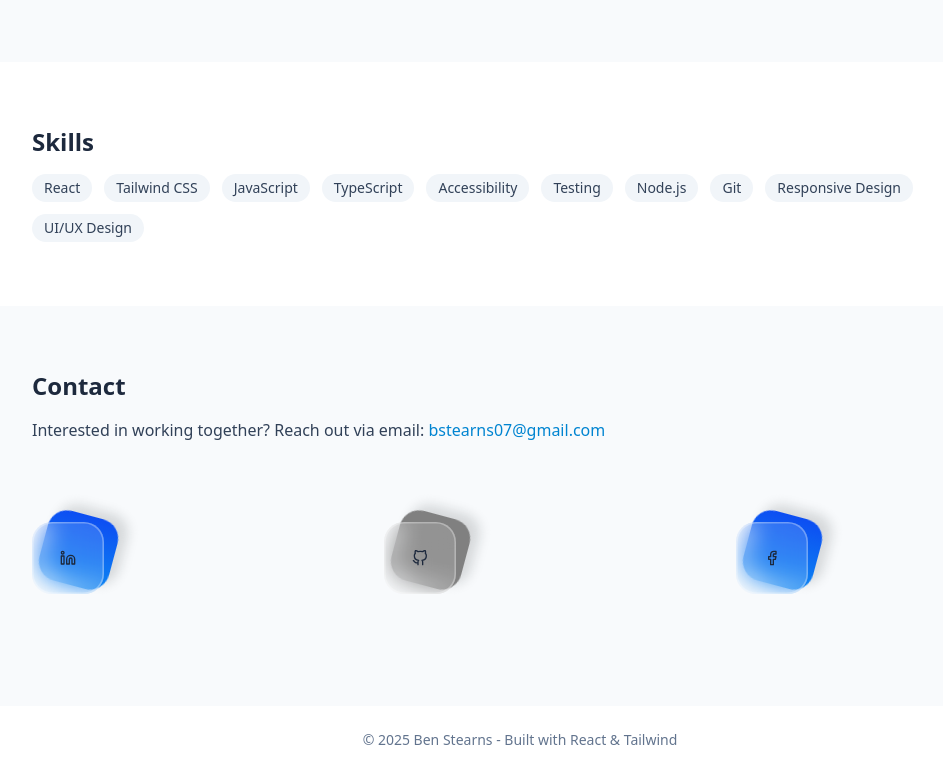
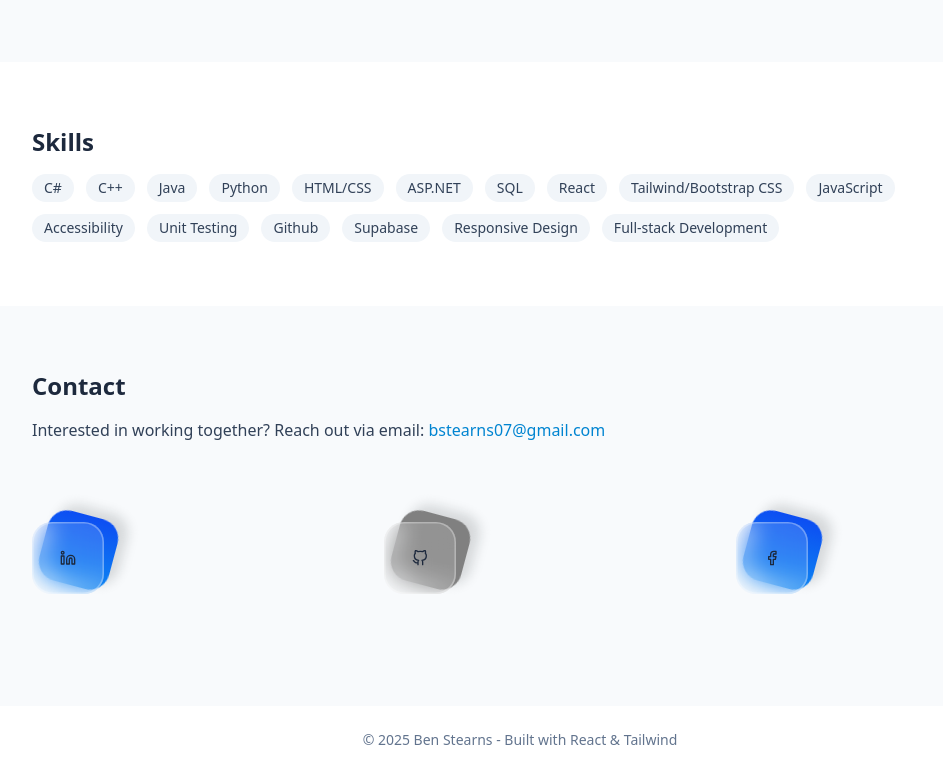
Before and after one commit to bstearns07/react-portfolio, a React (Vite) app: page / in a window 1280 px wide. Shown: the part 1557-2331 px from the top of the page, without its empty margins (120-1063 px from the left). Built offline with nearby package versions, Linux system fonts and the light colour scheme; no server answers; what aws-amplify would draw is missing.

Commit message:
"Updated Skills"

```diff
--- a/src/components/Skills.jsx
+++ b/src/components/Skills.jsx
@@ -1,16 +1,22 @@
 import React from "react";
 
 const skills = [
+  "C#",
+  "C++",
+  "Java",
+  "Python",
+  "HTML/CSS",
+  "ASP.NET",
+  "SQL",
   "React",
-  "Tailwind CSS",
+  "Tailwind/Bootstrap CSS",
   "JavaScript",
-  "TypeScript",
   "Accessibility",
-  "Testing",
-  "Node.js",
-  "Git",
+  "Unit Testing",
+  "Github",
+  "Supabase",
   "Responsive Design",
-  "UI/UX Design",
+  "Full-stack Development"
 ];
 
 export default function Skills() {
```
